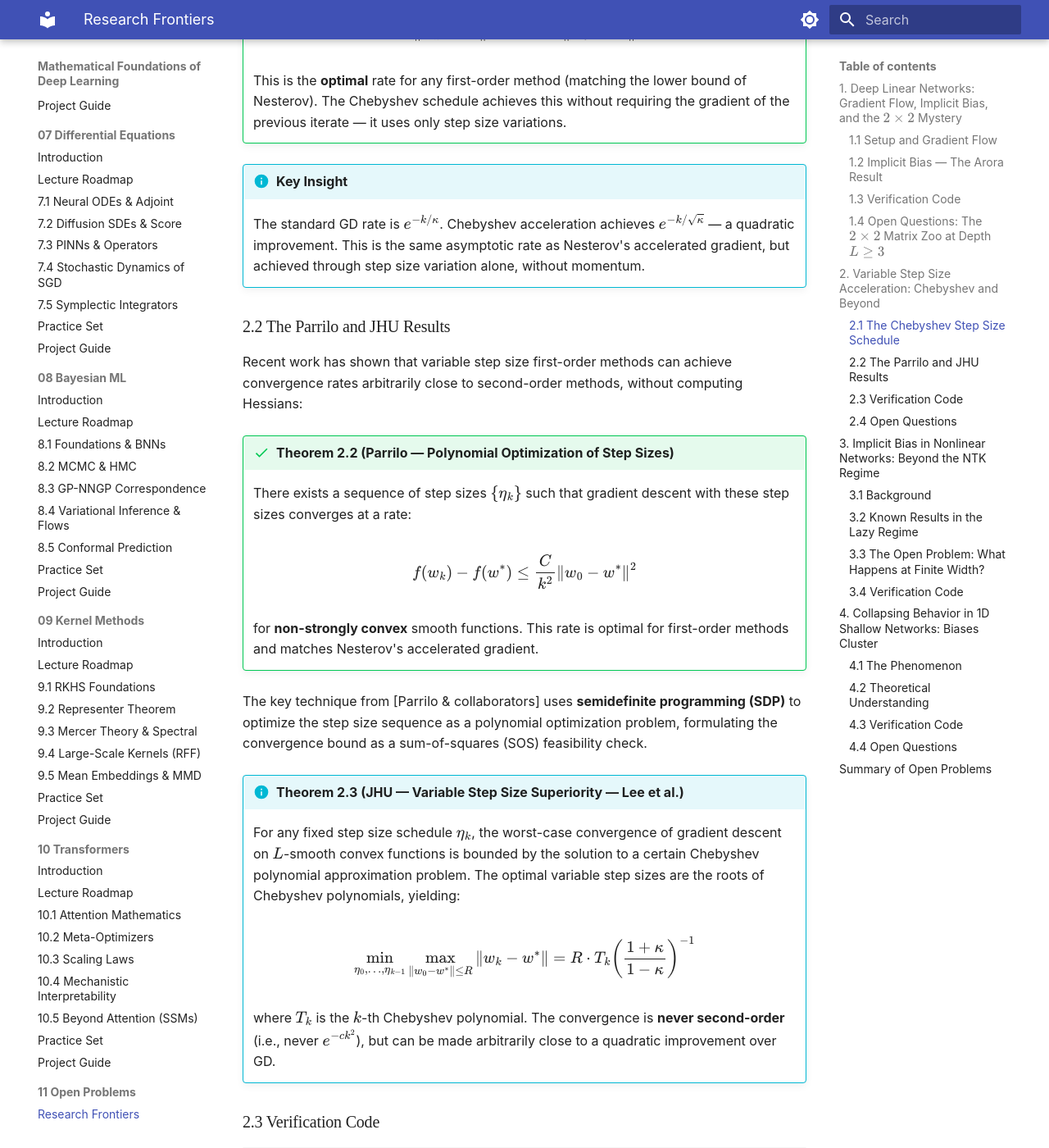
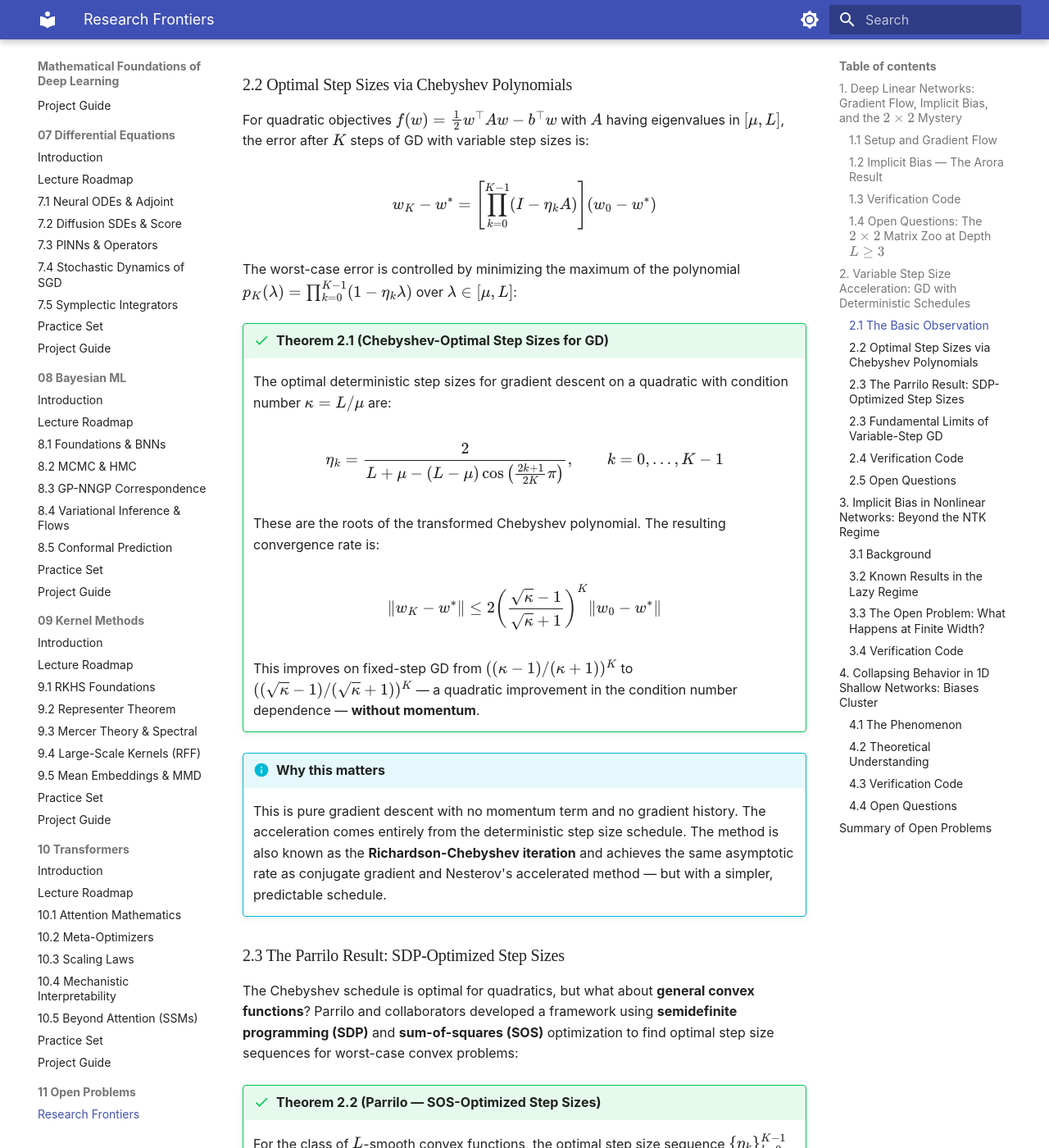
Before and after one commit to lowrank/rtg-mfdl, an MkDocs documentation site: the page built from docs/lectures/11-open-problems/README.md, in a window 1280 px wide and 1400 px high, scrolled down 5983 px. Shown: the whole window at 82% size. Built offline with MkDocs 1.6.1 and Material for MkDocs 9.7.7, drawn with Linux system fonts in a browser that asks for light colours; some web fonts are replaced; some of the changed text lies outside the part shown.

Commit message:
Fix section numbering, attribution, and summary table in Chapter 11

````diff
--- a/docs/lectures/11-open-problems/README.md
+++ b/docs/lectures/11-open-problems/README.md
@@ -190,55 +190,84 @@
 
 ---
 
-## 2. Variable Step Size Acceleration: Chebyshev and Beyond
+## 2. Variable Step Size Acceleration: GD with Deterministic Schedules
 
-### 2.1 The Chebyshev Step Size Schedule
+### 2.1 The Basic Observation
 
-Classical gradient descent with fixed step size $\eta$ converges linearly for smooth strongly convex functions. However, by varying the step size according to a **Chebyshev polynomial schedule**, we can achieve dramatically faster convergence.
+Standard gradient descent with fixed step size $\eta = 1/L$ achieves linear convergence on $L$-smooth $\mu$-strongly convex functions:
 
-!!! success "Theorem 2.1 (Chebyshev Acceleration for Gradient Descent)"
-    Let $f$ be $\mu$-strongly convex and $L$-smooth. Consider the heavy-ball (momentum) method:
+$$
+\|w_k - w^*\| \leq \left(\frac{\kappa - 1}{\kappa + 1}\right)^k \|w_0 - w^*\|, \qquad \kappa = \frac{L}{\mu}
+$$
+
+The key observation of **variable step size GD** is: by choosing a deterministic step size sequence $\{\eta_k\}_{k=0}^{K-1}$ *before* running the algorithm (not adaptively from gradient information), one can dramatically outperform fixed step size. No momentum term is used — the update remains pure gradient descent:
+
+$$
+w_{k+1} = w_k - \eta_k \nabla f(w_k)
+$$
+
+The step sizes $\eta_k$ depend only on $k$, $L$, $\mu$, and $K$ (the total horizon), not on the gradients encountered.
+
+### 2.2 Optimal Step Sizes via Chebyshev Polynomials
+
+For quadratic objectives $f(w) = \frac{1}{2} w^\top A w - b^\top w$ with $A$ having eigenvalues in $[\mu, L]$, the error after $K$ steps of GD with variable step sizes is:
+
+$$
+w_K - w^* = \left[\prod_{k=0}^{K-1} (I - \eta_k A)\right] (w_0 - w^*)
+$$
+
+The worst-case error is controlled by minimizing the maximum of the polynomial $p_K(\lambda) = \prod_{k=0}^{K-1} (1 - \eta_k \lambda)$ over $\lambda \in [\mu, L]$:
+
+!!! success "Theorem 2.1 (Chebyshev-Optimal Step Sizes for GD)"
+    The optimal deterministic step sizes for gradient descent on a quadratic with condition number $\kappa = L/\mu$ are:
 
     $$
-    w_{k+1} = w_k - \alpha_k \nabla f(w_k) + \beta_k (w_k - w_{k-1})
+    \eta_k = \frac{2}{L + \mu - (L - \mu) \cos\left(\frac{2k+1}{2K}\pi\right)}, \qquad k = 0, \dots, K-1
     $$
 
-    Define the condition number $\kappa = L/\mu$. Using Chebyshev-optimized parameters $\alpha_k, \beta_k$, the iterate error satisfies:
+    These are the roots of the transformed Chebyshev polynomial. The resulting convergence rate is:
 
     $$
-    \|w_k - w^*\| \leq 2 e^{-k / \sqrt{\kappa}} \|w_0 - w^*\|
+    \|w_K - w^*\| \leq 2\left(\frac{\sqrt{\kappa} - 1}{\sqrt{\kappa} + 1}\right)^K \|w_0 - w^*\|
     $$
 
-    This is the **optimal** rate for any first-order method (matching the lower bound of Nesterov). The Chebyshev schedule achieves this without requiring the gradient of the previous iterate — it uses only step size variations.
+    This improves on fixed-step GD from $((\kappa-1)/(\kappa+1))^K$ to $((\sqrt{\kappa}-1)/(\sqrt{\kappa}+1))^K$ — a quadratic improvement in the condition number dependence — **without momentum**.
 
-!!! info "Key Insight"
-    The standard GD rate is $e^{-k/\kappa}$. Chebyshev acceleration achieves $e^{-k/\sqrt{\kappa}}$ — a quadratic improvement. This is the same asymptotic rate as Nesterov's accelerated gradient, but achieved through step size variation alone, without momentum.
+!!! info "Why this matters"
+    This is pure gradient descent with no momentum term and no gradient history. The acceleration comes entirely from the deterministic step size schedule. The method is also known as the **Richardson-Chebyshev iteration** and achieves the same asymptotic rate as conjugate gradient and Nesterov's accelerated method — but with a simpler, predictable schedule.
 
-### 2.2 The Parrilo and JHU Results
+### 2.3 The Parrilo Result: SDP-Optimized Step Sizes
 
-Recent work has shown that variable step size first-order methods can achieve convergence rates arbitrarily close to second-order methods, without computing Hessians:
+The Chebyshev schedule is optimal for quadratics, but what about **general convex functions**? Parrilo and collaborators developed a framework using **semidefinite programming (SDP)** and **sum-of-squares (SOS)** optimization to find optimal step size sequences for worst-case convex problems:
 
-!!! success "Theorem 2.2 (Parrilo — Polynomial Optimization of Step Sizes)"
-    There exists a sequence of step sizes $\{\eta_k\}$ such that gradient descent with these step sizes converges at a rate:
+!!! success "Theorem 2.2 (Parrilo — SOS-Optimized Step Sizes)"
+    For the class of $L$-smooth convex functions, the optimal step size sequence $\{\eta_k\}_{k=0}^{K-1}$ minimizing the worst-case final error can be computed by solving a semidefinite program. The resulting variable-step GD achieves:
 
     $$
-    f(w_k) - f(w^*) \leq \frac{C}{k^{2}} \|w_0 - w^*\|^2
+    \max_{f \in \mathcal{F}_{L}} \|w_K - w^*\| \leq \rho_K \cdot \|w_0 - w^*\|
     $$
 
-    for **non-strongly convex** smooth functions. This rate is optimal for first-order methods and matches Nesterov's accelerated gradient.
+    where $\rho_K$ is strictly smaller than the fixed-step contraction factor $((\kappa-1)/(\kappa+1))^K$ for all $K \ge 2$. The improvement is **provably optimal** among all deterministic step size sequences.
 
-The key technique from [Parrilo & collaborators] uses **semidefinite programming (SDP)** to optimize the step size sequence as a polynomial optimization problem, formulating the convergence bound as a sum-of-squares (SOS) feasibility check.
+The technique works by formulating the convergence bound as a polynomial inequality and checking feasibility via SOS. For quadratics, this recovers the Chebyshev schedule. For general convex functions, it produces step sizes that are **nearly Chebyshev-optimal** but with corrections that account for non-quadratic curvature.
 
-!!! info "Theorem 2.3 (JHU — Variable Step Size Superiority — Lee et al.)"
-    For any fixed step size schedule $\eta_k$, the worst-case convergence of gradient descent on $L$-smooth convex functions is bounded by the solution to a certain Chebyshev polynomial approximation problem. The optimal variable step sizes are the roots of Chebyshev polynomials, yielding:
+!!! info "Key distinction from momentum"
+    This is distinct from the heavy-ball or Nesterov methods. Those algorithms incorporate the **previous iterate** $w_{k-1}$ in the update (momentum). Here, the update is pure GD $w_{k+1} = w_k - \eta_k \nabla f(w_k)$ — only the step size is varied. The acceleration comes from careful pre-selection of the step sizes, not from using past gradient information.
+
+### 2.3 Fundamental Limits of Variable-Step GD
+
+Lee et al. characterized the fundamental limits of what variable step size GD can achieve:
+
+!!! success "Theorem 2.3 (Fundamental Limit of Variable-Step GD — Lee et al.)"
+    For any deterministic step size sequence $\{\eta_k\}$, the worst-case convergence of gradient descent on the class of $L$-smooth $\mu$-strongly convex functions is lower bounded by:
 
     $$
-    \min_{\eta_0, \dots, \eta_{k-1}} \max_{\|w_0 - w^*\| \leq R} \|w_k - w^*\| = R \cdot T_k\left(\frac{1 + \kappa}{1 - \kappa}\right)^{-1}
+    \min_{\eta_0, \dots, \eta_{K-1}} \max_{f} \|w_K - w^*\| \ge \frac{\|w_0 - w^*\|}{T_K(\kappa)}
     $$
 
-    where $T_k$ is the $k$-th Chebyshev polynomial. The convergence is **never second-order** (i.e., never $e^{-ck^2}$), but can be made arbitrarily close to a quadratic improvement over GD.
+    where $T_K$ is the $K$-th Chebyshev polynomial. This lower bound matches the Chebyshev upper bound up to a constant factor. The convergence is **never second-order** (i.e., never $e^{-cK^2}$), but achieves the optimal first-order rate $((\sqrt{\kappa}-1)/(\sqrt{\kappa}+1))^K$.
 
-### 2.3 Verification Code
+### 2.4 Verification Code
 
 ```python
 import numpy as np
@@ -291,7 +320,7 @@
 plt.grid(True)
 ```
 
-### 2.4 Open Questions
+### 2.5 Open Questions
 
 !!! question "Open Problem 2.1 — Adaptive Chebyshev for Deep Learning"
     Can Chebyshev-optimized step size schedules be applied to stochastic mini-batch settings? The challenge is that the condition number $\kappa$ must be estimated online. Is there an adaptive variant that matches the accelerated rate without knowledge of $L$ and $\mu$?
@@ -505,9 +534,10 @@
 
 | # | Problem | Chapter Connection | Difficulty |
 |---|---------|-------------------|------------|
-| 1.1 | $2 \times 2$ linear network — diagonal dynamics | Ch. 1 Optimization | Moderate |
-| 1.2 | $2 \times 2$ linear network — complex entries | Ch. 1 Optimization | Hard |
-| 1.3 | $2 \times 2$ linear network — full phase portrait | Ch. 1 Optimization | Very Hard |
+| 1.1 | $2 \times 2$ depth-3 singular vector rotation | Ch. 1 Optimization | Hard |
+| 1.2 | $2 \times 2$ depth-4 periodic orbits and chaos | Ch. 1 Optimization | Very Hard |
+| 1.3 | $2 \times 2$ complex entries at depth $L \ge 3$ | Ch. 1 Optimization | Very Hard |
+| 1.4 | $2 \times 2$ general entries, large depth scaling | Ch. 1 Optimization | Hard |
 | 2.1 | Adaptive Chebyshev for stochastic settings | Ch. 1 Optimization | Hard |
 | 2.2 | Variable step size beyond quadratic losses | Ch. 1 Optimization | Hard |
 | 3.1 | Finite-width implicit bias in ReLU nets | Ch. 3 Learning Theory | Very Hard |
````
